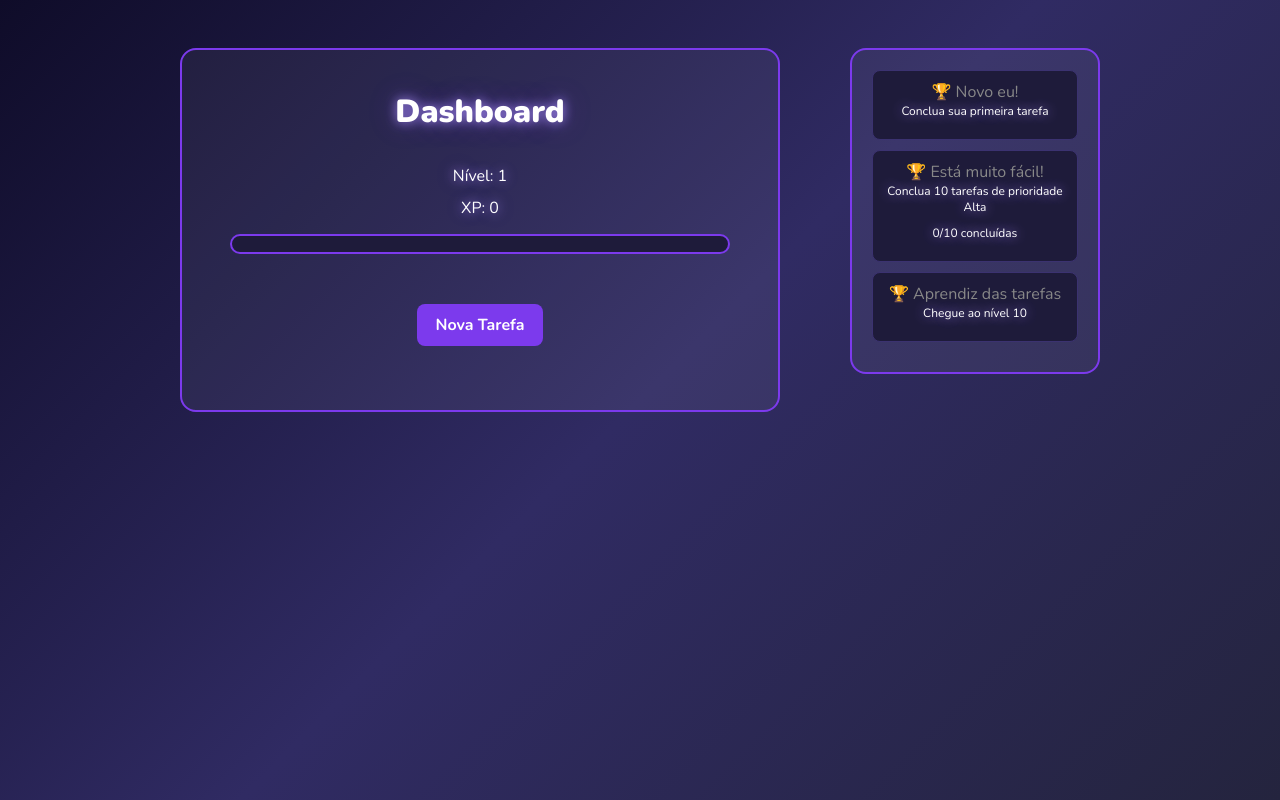
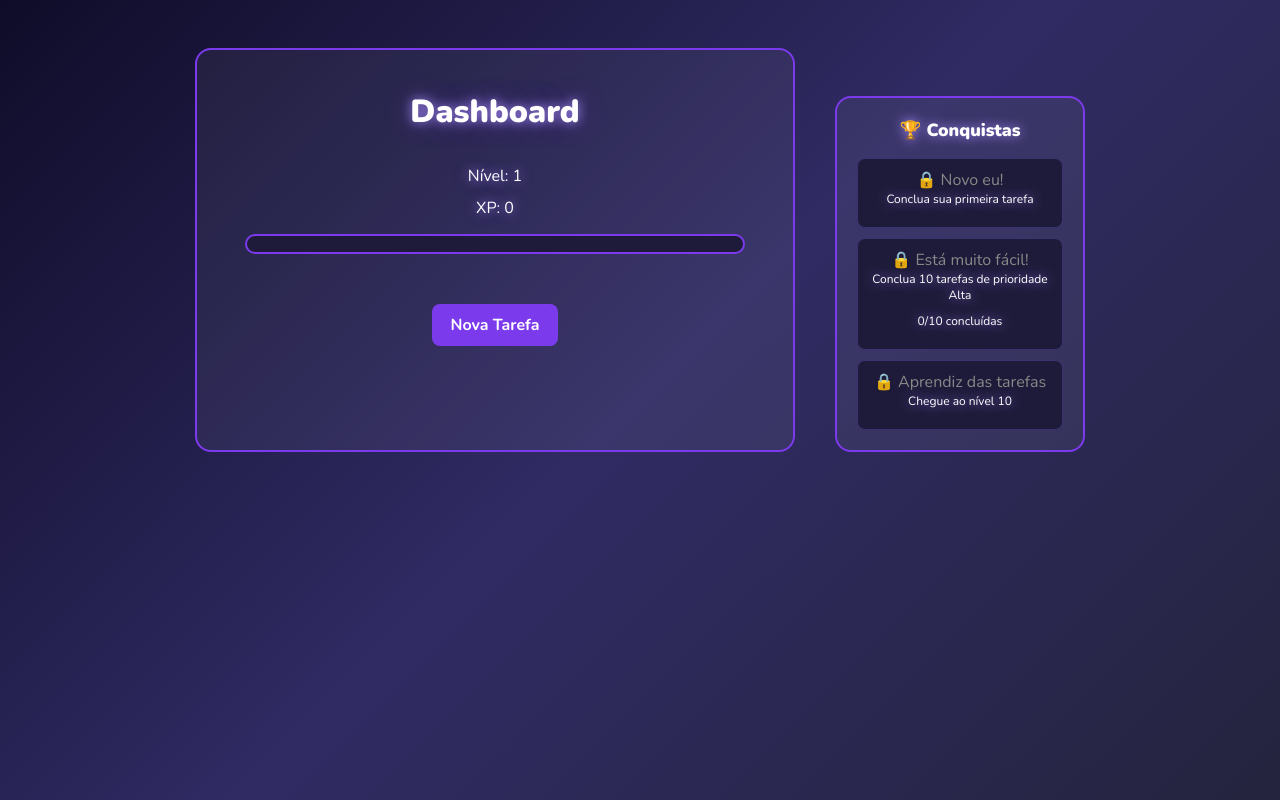
Before and after one commit to E-Danillo/dashboard-de-tarefas-gamificado-react, a React (Vite) app: page / in a window 1280 px wide. Built offline with nearby package versions, Linux system fonts and the light colour scheme.

Commit message:
fix: adiciona gap entre dashboard e conquistas

```diff
--- a/src/App.css
+++ b/src/App.css
@@ -16,6 +16,7 @@ body {
   font-family: 'Nunito', sans-serif;
   background: linear-gradient(135deg, #0f0c29, #302b63, #24243e);
   color: #f0eaff;
+  gap: 40px;
 }
 
 #div-principal {
@@ -42,7 +43,25 @@ body {
     align-items: center;
     list-style: none;
     align-self: flex-start;
-    margin-left: 70px;
+    margin-top: 48px;
+
+}
+
+#container_conquistas h2 {
+    font-size: 1.1rem;
+    font-weight: 900;
+    color: #fff;
+    text-shadow: 0 0 12px #a78bfa;
+    margin-bottom: 16px;
+}
+
+#conquistas {
+    display: flex;
+    flex-direction: column;
+    gap: 10px;
+    width: 100%;
+    list-style: none;
+    padding: 0;
 }
 
 #conquistas li {
@@ -51,13 +70,15 @@ body {
     border: 1px solid #3b3270;
     border-radius: 8px;
     padding: 10px;
-    margin-bottom: 10px;
     text-align: center;
     transition: 0.2s all;
+    color: #888;
 }
 
-#conquistas li[style*="green"] {
+#conquistas li.desbloqueada {
     background-color: #2d5030;
+    border-color: #4ade80;
+    color: #f0eaff;
     font-weight: bold;
 }
 
--- a/src/App.jsx
+++ b/src/App.jsx
@@ -135,7 +135,7 @@ function App() {
   }
 
   return (
-    <div style={{ display: "flex" }}>
+    <div style={{ display: "flex", gap: "40px" }}>
       <div id="div-principal">
         <h1>Dashboard</h1>
 
@@ -187,12 +187,12 @@ function App() {
       </div>
 
       <div id="container_conquistas">
+        <h2>🏆 Conquistas</h2>
         <ul id="conquistas">
           {conquistas.map(c => (
-            <li key={c.id} style={{ color: c.desbloqueada ? "green" : "#888" }}>
-              🏆 {c.nome}
+            <li key={c.id} className={c.desbloqueada ? "desbloqueada" : ""}>
+              {c.desbloqueada ? "🏆" : "🔒"} {c.nome}
               <p style={{ fontSize: "12px" }}>{c.descricao}</p>
-
               {c.id === 1 && !c.desbloqueada && (
                 <p style={{ fontSize: "12px" }}>
                   {totalAltasConcluidas}/10 concluídas
```
